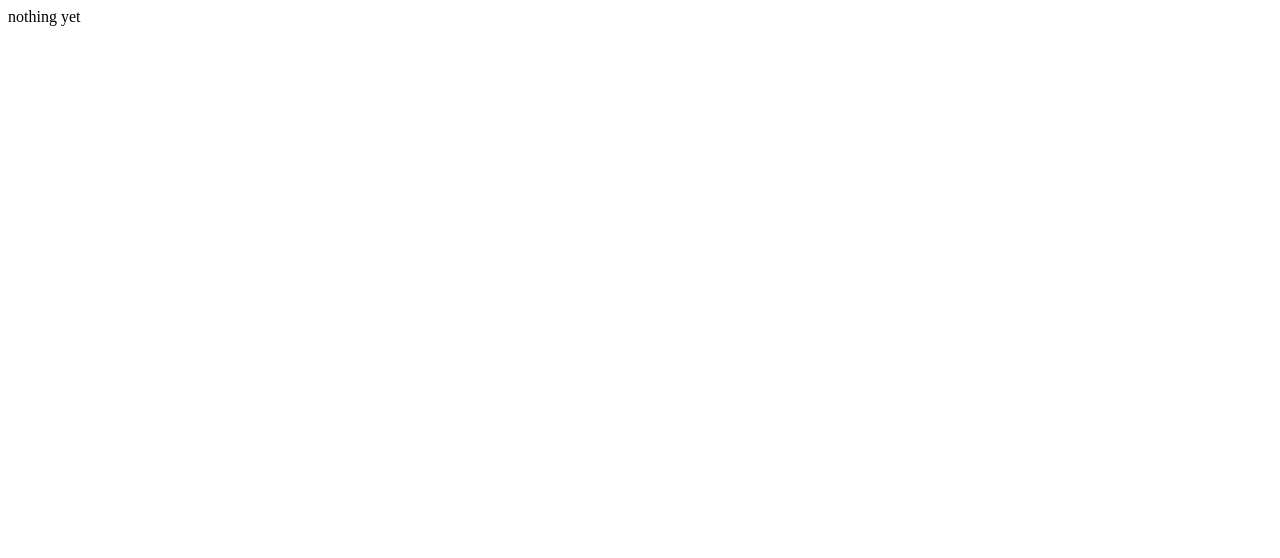
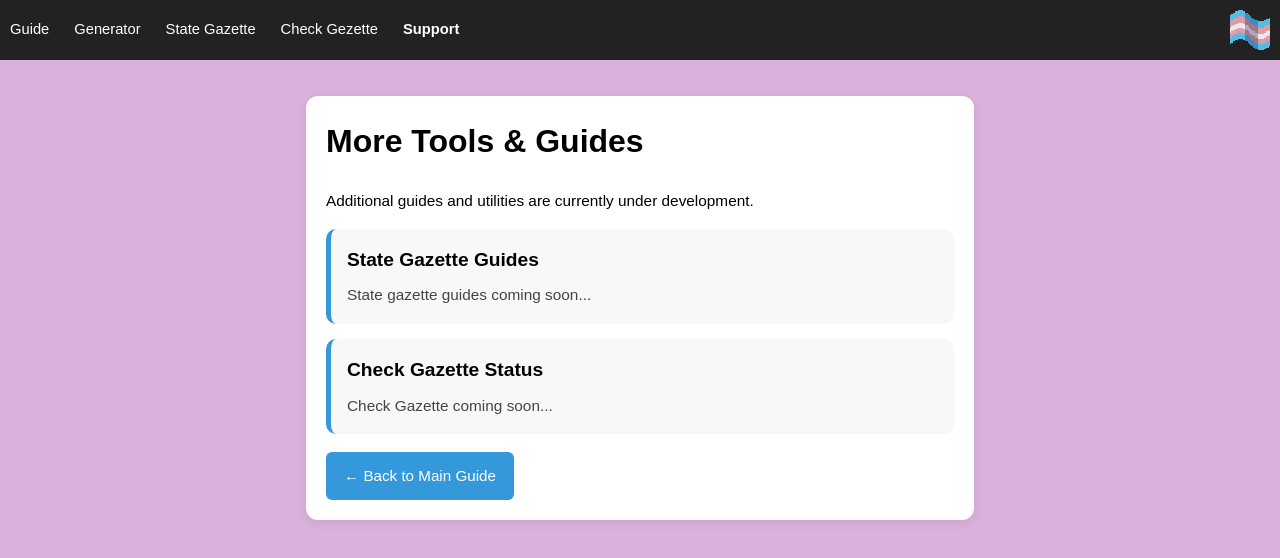
Before and after one commit to MensIsneM/Gazette, a plain HTML site: page State-gazette.html in a window 1280 px wide. Drawn offline with Linux system fonts and the light colour scheme.

Commit message:
h
lotta changes

```diff
--- a/State-gazette.html
+++ b/State-gazette.html
@@ -1 +1,150 @@
-nothing yet
+<!DOCTYPE html>
+<html lang="en">
+<head>
+<meta charset="UTF-8">
+<meta name="viewport" content="width=device-width, initial-scale=1.0">
+<title>Coming Soon</title>
+
+<style>
+
+body {
+  font-family: Arial, sans-serif;
+  margin: 0;
+  background: #DAB1DA;
+  line-height: 1.6;
+  overflow-x: hidden;
+}
+
+.container {
+  width: 100%;
+  max-width: 700px;
+  margin: auto;
+  padding: 16px;
+  box-sizing: border-box;
+}
+
+.section {
+  background: white;
+  padding: 20px;
+  margin-top: 20px;
+  border-radius: 12px;
+  box-shadow: 0 3px 12px rgba(0,0,0,0.08);
+}
+
+h1 {
+  margin-top: 0;
+  font-size: 2rem;
+}
+
+p {
+  font-size: 0.96rem;
+}
+
+.nav {
+  background: #222;
+  padding: 10px;
+
+  position: sticky;
+  top: 0;
+  z-index: 1000;
+
+  display: flex;
+  align-items: center;
+  flex-wrap: wrap;
+  gap: 10px;
+}
+
+.nav a {
+  color: white;
+  margin-right: 15px;
+  text-decoration: none;
+  font-size: 0.92rem;
+}
+
+.nav-flag {
+  width: 40px;
+  height: auto;
+  margin-left: auto;
+  image-rendering: pixelated;
+  opacity: 0.9;
+}
+
+.card {
+  background: #f8f8f8;
+  padding: 16px;
+  border-radius: 10px;
+  margin-top: 15px;
+  border-left: 5px solid #3498db;
+}
+
+.card h2 {
+  margin-top: 0;
+  margin-bottom: 8px;
+  font-size: 1.2rem;
+}
+
+.card p {
+  margin: 0;
+  color: #444;
+}
+
+.btn {
+  display: inline-block;
+  margin-top: 18px;
+  padding: 12px 18px;
+  background: #3498db;
+  color: white;
+  text-decoration: none;
+  border-radius: 6px;
+  font-size: 0.95rem;
+}
+
+
+</style>
+</head>
+
+<body>
+
+<div class="nav">
+  <a href="index.html">Guide</a>
+  <a href="generator.html">Generator</a>
+  <a href="State-gazette.html">State Gazette</a>
+   <a href="Check-Notification.html">Check Gezette</a>
+  <a href="support.html" style="font-weight:bold;">Support</a>
+  <img src="assets/trans.gif" class="nav-flag" alt="Trans Flag">
+</div>
+
+<div class="container">
+
+  <div class="section">
+
+    <h1>More Tools & Guides</h1>
+
+    <p>
+      Additional guides and utilities are currently under development.
+    </p>
+
+    <div class="card">
+      <h2>State Gazette Guides</h2>
+      <p>
+        State gazette guides coming soon...
+      </p>
+    </div>
+
+    <div class="card">
+      <h2>Check Gazette Status</h2>
+      <p>
+        Check Gazette coming soon...
+      </p>
+    </div>
+
+    <a href="index.html" class="btn">
+      ← Back to Main Guide
+    </a>
+
+  </div>
+
+</div>
+
+</body>
+</html>
```
Also changed, not shown: Check-Notification.html (+150 -1 lines), generator.html (+9 -25 lines), index.html (+7 -14 lines), support.html (+34 -6 lines).
